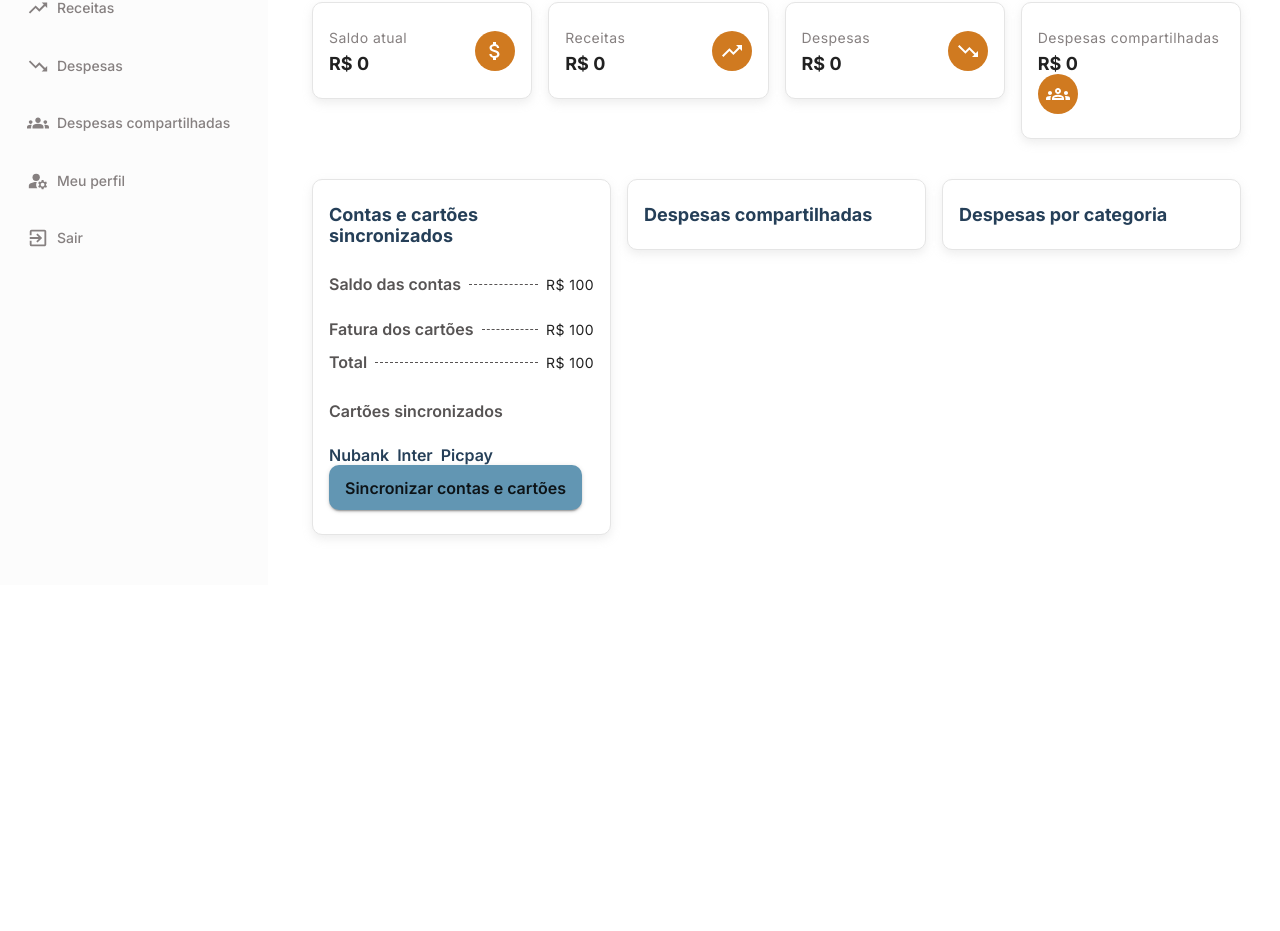
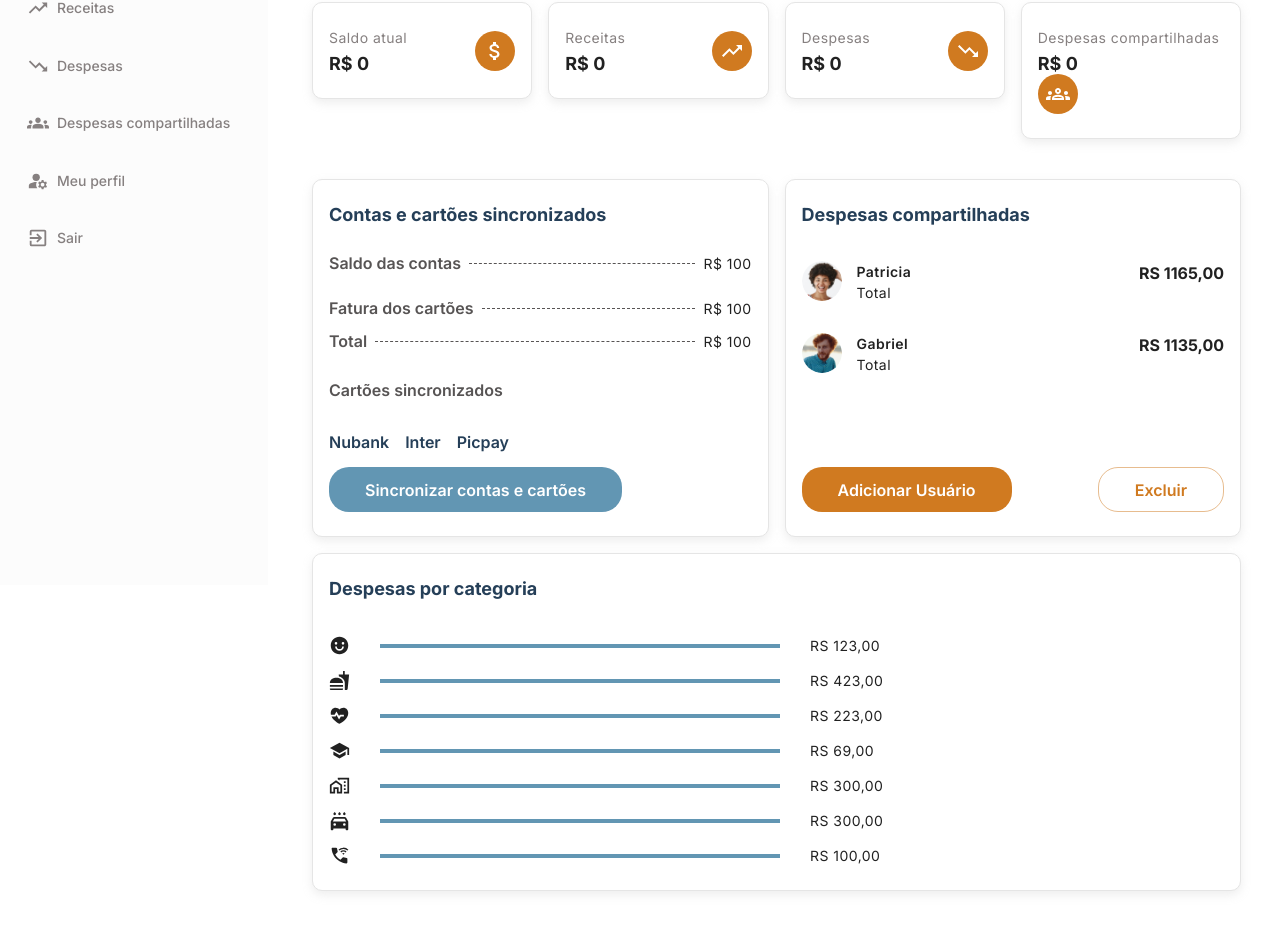
Before and after one commit to olirodrigues/compartilha-bootcamp-gama, a React (Vite) app: page /dashboard in a window 1280 px wide. Shown: the part 215-1146 px from the top of the page. Before the commit the page ends 800 px from the top, so only its background shows below. Built offline with nearby package versions, Linux system fonts and the light colour scheme; no server answers.

Commit message:
Feature/ajustes finos (#15)
* Adicionado label no login

* Detalhes de css no ContasECartoes

* Adicionado componente DespesasCompartilhadas

* Ajuste de css

* Adicionado componente DespesasPorCategoria

```diff
--- a/src/@types/index.d.ts
+++ b/src/@types/index.d.ts
@@ -1 +1,2 @@
 declare module "*.svg";
+declare module "*.png";
--- a/src/assets/styles/Global.ts
+++ b/src/assets/styles/Global.ts
@@ -67,6 +67,7 @@ declare module "@mui/material/Button" {
   interface ButtonPropsVariantOverrides {
     borderPrimary: true;
     borderSecondary: true;
+    borderBlue: true;
     borderGoogle: true;
   }
 }
@@ -186,6 +187,9 @@ export const Theme = createTheme(theme, {
             backgroundColor: theme.palette.primary.main,
             color: theme.palette.getContrastText(theme.palette.primary.main),
           },
+          "&:hover": {
+            backgroundColor: theme.palette.primary.dark,
+          },
         },
         {
           props: { variant: "borderSecondary" },
@@ -201,13 +205,30 @@ export const Theme = createTheme(theme, {
           },
         },
         {
+          props: { variant: "borderBlue" },
+          style: {
+            height: "45px",
+            borderRadius: "20px",
+            paddingInline: "36px",
+            backgroundColor: theme.palette.complementaryBlue.main,
+            color: theme.palette.getContrastText(
+              theme.palette.complementaryBlue.main
+            ),
+            "&:hover": {
+              backgroundColor: theme.palette.complementaryBlue.dark,
+            },
+          },
+        },
+        {
           props: { variant: "borderGoogle" },
           style: {
             height: "45px",
             borderRadius: "20px",
             paddingInline: "36px",
             backgroundColor: theme.palette.complementaryWhite.main,
-            color: theme.palette.getContrastText(theme.palette.complementaryWhite.main),
+            color: theme.palette.getContrastText(
+              theme.palette.complementaryWhite.main
+            ),
             "&:hover": {
               backgroundColor: theme.palette.complementaryWhite.dark,
             },
--- a/src/pages/Dashboard/ContasECartoes/index.tsx
+++ b/src/pages/Dashboard/ContasECartoes/index.tsx
@@ -36,7 +36,7 @@ const Registro = ({
 );
 
 export const ContasECartoes = () => (
-  <Card>
+  <Card sx={{ height: "100%" }}>
     <Typography variant='subtitle3' color='primary' gutterBottom>
       Contas e cartões sincronizados
     </Typography>
@@ -50,7 +50,7 @@ export const ContasECartoes = () => (
     </Typography>
 
     <Box mt={2}>
-      <Grid container spacing={1} marginTop={2}>
+      <Grid container spacing={2} marginTop={2}>
         {["Nubank", "Inter", "Picpay"].map((cartao) => (
           <Grid item key={cartao}>
             <Typography variant='bold' color='primary'>
@@ -61,7 +61,7 @@ export const ContasECartoes = () => (
       </Grid>
     </Box>
 
-    <Button variant='contained' color='complementaryBlue'>
+    <Button sx={{ marginTop: "15px" }} variant='borderBlue'>
       Sincronizar contas e cartões
     </Button>
   </Card>
--- a/src/pages/Dashboard/DespesasCompartilhadas/index.tsx
+++ b/src/pages/Dashboard/DespesasCompartilhadas/index.tsx
@@ -1,10 +1,75 @@
-import { Typography } from "@mui/material";
+import Usuario1 from "../../../assets/images/Usuarios/Usuario1.png";
+import Usuario2 from "../../../assets/images/Usuarios/Usuario2.png";
+
+import { Avatar, Button, Typography } from "@mui/material";
+import { Box } from "@mui/system";
 import { Card } from "../../../components/Card";
 
+const UsuarioCompartilhado = ({
+  src,
+  name,
+  valor,
+}: {
+  src: string;
+  name: string;
+  valor: string;
+}) => {
+  return (
+    <Box sx={{ display: "flex", justifyContent: "space-between" }}>
+      <Box sx={{ display: "flex", gap: "15px" }}>
+        <Avatar src={src} />
+        <Box>
+          <Typography variant='body1' sx={{ fontWeight: 600 }}>
+            {name}
+          </Typography>
+          <Typography variant='body1'>Total</Typography>
+        </Box>
+      </Box>
+      <Typography variant='subtitle2' component='p' sx={{ fontWeight: 700 }}>
+        RS {valor}
+      </Typography>
+    </Box>
+  );
+};
+
 export const DespesasCompartilhadas = () => (
-  <Card>
-    <Typography variant='subtitle3' color='primary' gutterBottom>
-      Despesas compartilhadas
-    </Typography>
+  <Card
+    sx={{
+      display: "flex",
+      flexDirection: "column",
+      justifyContent: "space-between",
+      gap: "30px",
+      height: "100%",
+    }}
+  >
+    <Box
+      sx={{
+        flexDirection: "column",
+        display: "flex",
+        gap: "30px",
+      }}
+    >
+      <Typography variant='subtitle3' color='primary' gutterBottom>
+        Despesas compartilhadas
+      </Typography>
+      <UsuarioCompartilhado src={Usuario1} name='Patricia' valor='1165,00' />
+      <UsuarioCompartilhado src={Usuario2} name='Gabriel' valor='1135,00' />
+    </Box>
+
+    <Box
+      sx={{
+        display: "flex",
+        justifyContent: "space-between",
+      }}
+    >
+      <Button variant='borderSecondary'>Adicionar Usuário</Button>
+      <Button
+        variant='outlined'
+        color='secondary'
+        sx={{ borderRadius: "20px", paddingInline: "36px" }}
+      >
+        Excluir
+      </Button>
+    </Box>
   </Card>
 );
--- a/src/pages/Dashboard/DespesasPorCategoria/index.tsx
+++ b/src/pages/Dashboard/DespesasPorCategoria/index.tsx
@@ -1,10 +1,85 @@
 import { Typography } from "@mui/material";
+import { Box } from "@mui/system";
+import {
+  MdFastfood,
+  MdOutlineHomeWork,
+  MdSchool,
+  MdWifiCalling3,
+} from "react-icons/md";
+import {
+  RiCarWashingFill,
+  RiEmotionHappyFill,
+  RiHeartPulseFill,
+} from "react-icons/ri";
 import { Card } from "../../../components/Card";
 
-export const DespesasPorCategoria = () => (
-  <Card>
-    <Typography variant='subtitle3' color='primary' gutterBottom>
-      Despesas por categoria
-    </Typography>
-  </Card>
-);
+export const DespesasPorCategoria = () => {
+  const categorias = [
+    {
+      icon: <RiEmotionHappyFill size={21} />,
+      valor: "RS 123,00",
+      tamanho: "30px",
+    },
+    { icon: <MdFastfood size={21} />, valor: "RS 423,00", tamanho: "0px" },
+    {
+      icon: <RiHeartPulseFill size={21} />,
+      valor: "RS 223,00",
+      tamanho: "40px",
+    },
+    { icon: <MdSchool size={21} />, valor: "RS 69,00", tamanho: "80px" },
+    {
+      icon: <MdOutlineHomeWork size={21} />,
+      valor: "RS 300,00",
+      tamanho: "50px",
+    },
+    {
+      icon: <RiCarWashingFill size={21} />,
+      valor: "RS 300,00",
+      tamanho: "50px",
+    },
+    { icon: <MdWifiCalling3 size={21} />, valor: "RS 100,00", tamanho: "45px" },
+  ];
+  return (
+    <Card
+      sx={{
+        display: "flex",
+        flexDirection: "column",
+        gap: "30px",
+        height: "100%",
+      }}
+    >
+      <Typography variant='subtitle3' color='primary' gutterBottom>
+        Despesas por categoria
+      </Typography>
+      <Box
+        sx={{
+          display: "flex",
+          flexDirection: "column",
+          gap: "14px",
+        }}
+      >
+        {categorias.map((categoria) => (
+          <Box
+            sx={{
+              display: "grid",
+              gap: "30px",
+              alignItems: "center",
+              gridTemplateColumns: "21px max-content 100px",
+            }}
+          >
+            {categoria.icon}
+            <Box
+              sx={{
+                width: categoria.tamanho,
+                paddingInline: "200px",
+                height: "4px",
+                backgroundColor: "#6296B3",
+              }}
+            />
+            <Typography variant='body1'>{categoria.valor}</Typography>
+          </Box>
+        ))}
+      </Box>
+    </Card>
+  );
+};
--- a/src/pages/Login/index.tsx
+++ b/src/pages/Login/index.tsx
@@ -20,7 +20,12 @@ export function Login() {
         <Link to='/'>
           <img className='logo' src={Logo} alt='' />
         </Link>
-        <Typography variant='h3' component='h1' color='complementaryBlack' sx={{ fontWeight: 700 }}>
+        <Typography
+          variant='h3'
+          component='h1'
+          color='complementaryBlack'
+          sx={{ fontWeight: 700 }}
+        >
           Acessar conta
         </Typography>
         <Styled.LoginGoogle>
@@ -30,8 +35,12 @@ export function Login() {
         </Styled.LoginGoogle>
         <Divider sx={{ width: "100%" }}>ou</Divider>
         <Styled.FormContainer>
-          <TextField variant='outlined'></TextField>
-          <TextField variant='outlined'></TextField>
+          <TextField variant='outlined' label='E-mail'></TextField>
+          <TextField
+            variant='outlined'
+            label='Senha'
+            type='password'
+          ></TextField>
           <Link to='/dashboard'>
             <Button variant='borderSecondary' fullWidth>
               Entrar
@@ -40,7 +49,8 @@ export function Login() {
         </Styled.FormContainer>
         <Link to='/cadastro'>
           <Typography variant='body1' align='center'>
-            Não tenho uma conta. <Typography variant='bold'>Cadastrar</Typography>
+            Não tenho uma conta.{" "}
+            <Typography variant='bold'>Cadastrar</Typography>
           </Typography>
         </Link>
         <a href='/login'>
```
Also changed, not shown: src/assets/images/Usuarios/Usuario1.png (added), src/assets/images/Usuarios/Usuario2.png (added).
